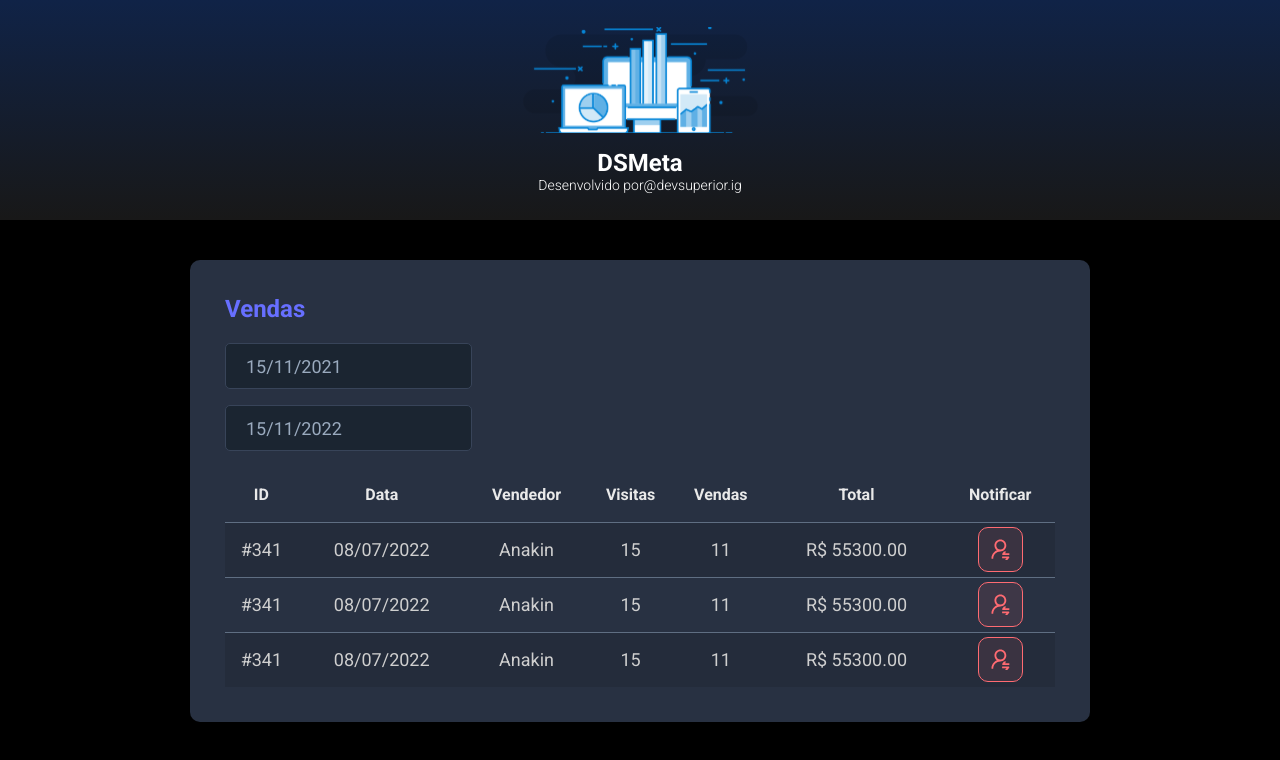
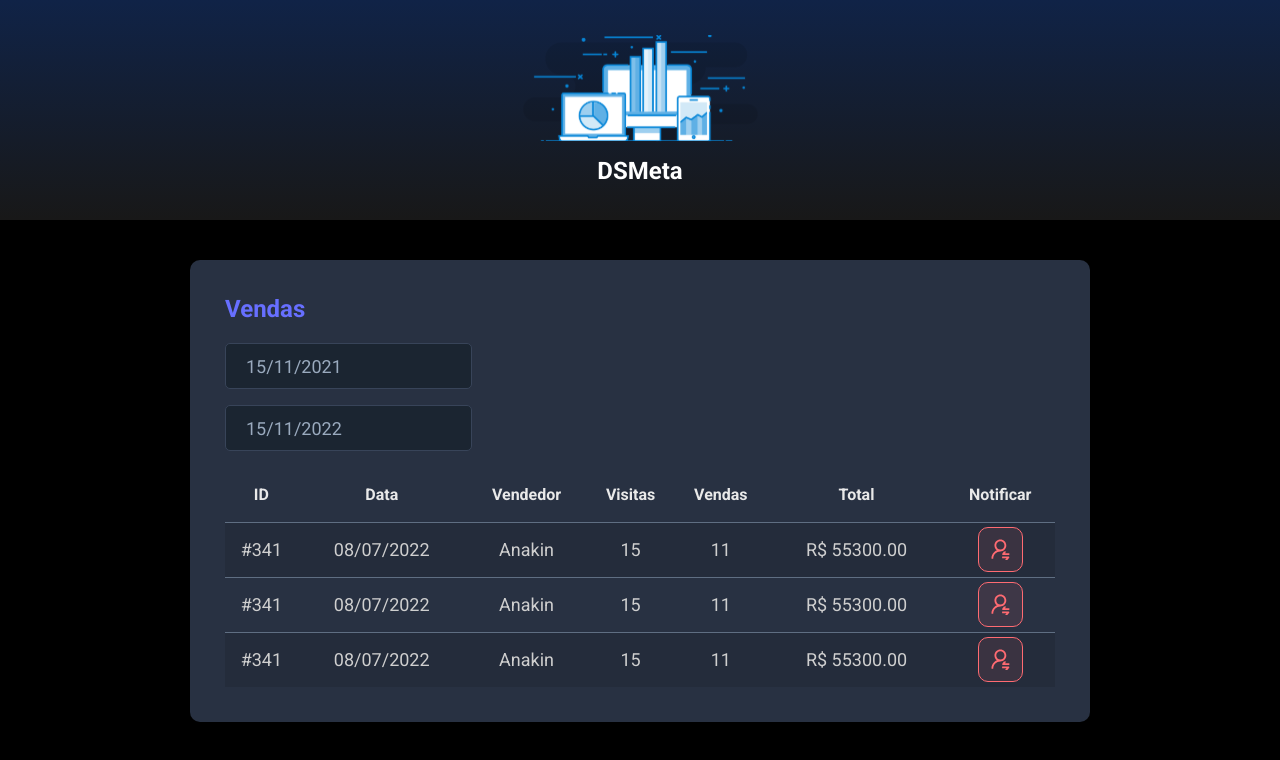
Before and after one commit to devopMarkz/Projeto-Spring-React, a React (Vite) app in the folder frontend/: page / in a window 1280 px wide. Shown: the top 760 px of the page. Built offline with nearby package versions, Linux system fonts and the light colour scheme.

Commit message:
Removendo @

```diff
--- a/frontend/src/components/Header/index.tsx
+++ b/frontend/src/components/Header/index.tsx
@@ -7,10 +7,6 @@ function Header() {
             <div className="dsmeta-logo-container">
                 <img src={logo} alt="DSMeta" />
                 <h1>DSMeta</h1>
-                <p>
-                    Desenvolvido por
-                    <a href="https://www.instagram.com/devsuperior.ig">@devsuperior.ig</a>
-                </p>
             </div>
         </header>
     )
```
